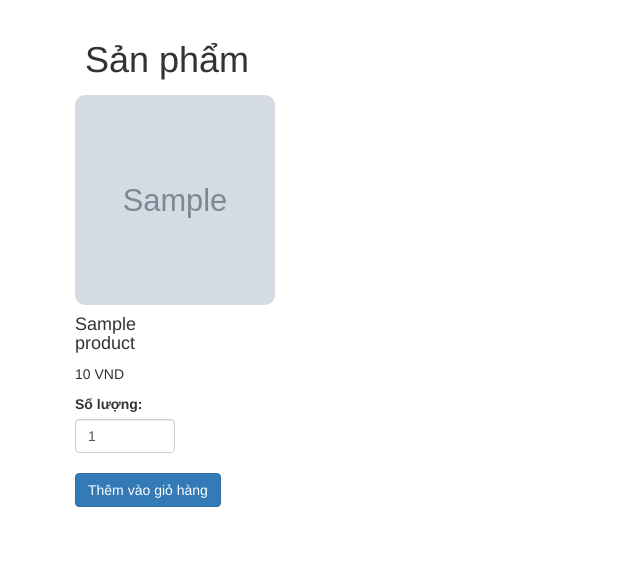
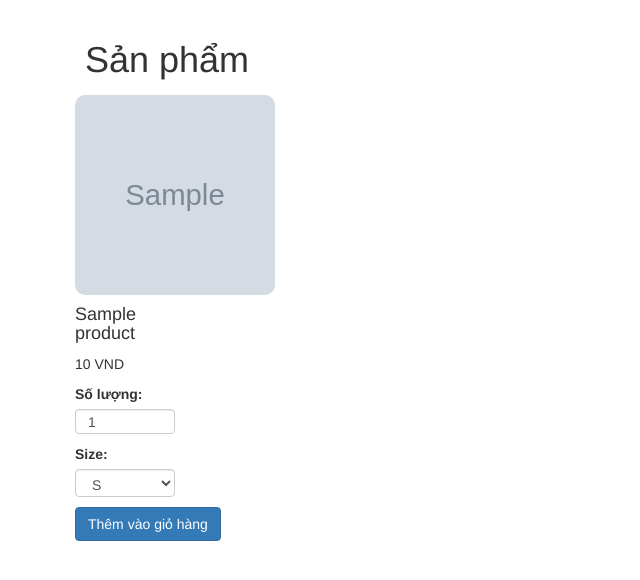
Before and after one commit to nhan-bui/Digital_fashion_shop, a Flask app: page / in a window 1280 px wide. Shown: the part 52-632 px from the top of the page, without its empty margins (0-640 px from the left). Run offline with Flask 3, Linux system fonts and the light colour scheme; tables that the repository leaves empty hold one stand-in row (values such as "Sample post"); grey boxes marked "Sample" are stand-in pictures; some libraries are stand-ins or nearby versions.

Commit message:
insert cl into db

```diff
--- a/main.py
+++ b/main.py
@@ -19,7 +19,10 @@ def home():
         pr_id = request.form.get("product_id")
         user_id = current_user.id
         quantity = int(request.form.get("quantity"))
-        utils.add_to_cart(product_id=pr_id, user_id=user_id, quantity=quantity)
+        size_clothes = request.form.get("size_clothes")
+        size_shoe = request.form.get("size_shoe")
+        size = size_shoe or size_clothes
+        utils.add_to_cart(product_id=pr_id, user_id=user_id, quantity=quantity, size=size)
 
     # if cate_id is not None:
     #     products = utils.get_product(cate_id=cate_id)
@@ -119,8 +122,11 @@ def cart():
         product_id = request.form.get("product_id")
         user_id = current_user.id
         quantity = int(request.form.get("quantity"))
+        size_shoe = request.form.get("size_shoe")
+        size_clothes = request.form.get("size_clothes")
+        size = size_shoe or size_clothes
         try:
-            utils.make_bill(product_id=product_id, user_id=user_id, quantity=quantity)
+            utils.make_bill(product_id=product_id, user_id=user_id, quantity=quantity, size=size)
         except Exception as e:
             return "Đã có lỗi xảy ra"
 
--- a/models.py
+++ b/models.py
@@ -51,6 +51,7 @@ class Cart(db.Model):
     product_id = Column(Integer, ForeignKey('product.id'), nullable=False)
     user_id = Column(Integer, ForeignKey('user.id'), nullable=False)
     quantity = Column(Integer, nullable=False, default=0)
+    size = Column(String(10), default="NO")
     is_bill = Column(Boolean, default=False)
     admin_confirm = Column(Boolean, default=False)
     create_date = Column(DateTime, default=datetime.now())
--- a/templates/index.html
+++ b/templates/index.html
@@ -15,15 +15,45 @@
       <div class="col-md-3 col-xs-12" style="padding:5px">
 
           <div class="card" style="width:100px">
-            <img class="card-img-top" src="{{url_for('static', filename=p.image)}}" alt="{{p.name}}"  style="width: 200px; height: 210px; border-radius: 10px;">
+            <img class="card-img-top" src="{{url_for('static', filename=p.image)}}" alt="{{p.name}}"  style="width: 200px; height: 200px; border-radius: 10px;">
             <div class="card-body">
               <h4 class="card-title">{{p.name}}</h4>
               <p class="card-text">{{ (p.price) }} VND</p>
               <form action="{{url_for('home')}}" method="post">
                 <input type="hidden" id="product_id" name="product_id" value="{{ p.id }}">
                 <label for="quantity">Số lượng:</label>
-                <input type="number" name="quantity" id="quantity" value="1" class="form-control form-control-sm rounded">
-                <br>
+                <input type="number" name="quantity" id="quantity" value="1" class="form-control form-control-sm rounded" style="height:25px">
+                <p></p>
+
+                {% if p.category == 1 or p.category == 3 %}
+                <label for="size_clothes">Size:</label>
+                <select class="form-control" id="size_clothes" name="size_clothes" style="height:28px">
+                  <option value="S">S</option>
+                  <option value="M">M</option>
+                  <option value="L">L</option>
+                  <option value="XL">XL</option>
+                  <option value="2XL">2XL</option>
+                  <!-- Thêm các size khác nếu cần -->
+                </select>
+                {% elif p.category == 2 %}
+                <label for="size_shoe">Size:</label>
+                <select class="form-control" id="size_shoe" name="size_shoe" style="height:28px">
+                  <option value="36">36</option>
+                  <option value="37">37</option>
+                  <option value="38">38</option>
+                  <option value="39">39</option>
+                  <option value="40">40</option>
+                  <option value="41">41</option>
+                  <option value="42">42</option>
+                  <option value="43">43</option>
+                  <option value="44">44</option>
+                  <option value="45">45</option>
+                  <!-- Thêm các size khác nếu cần -->
+                </select>
+                {% endif %}
+                <p></p>
+
+
                 <button type="submit" class="btn btn-primary">Thêm vào giỏ hàng</button>
 
               </form>
--- a/utils.py
+++ b/utils.py
@@ -35,16 +35,17 @@ def get_user_by_id(user_id):
     return User.query.get(user_id)
 
 
-def get_cart(product_id, user_id):
-    return Cart.query.filter(Cart.product_id.__eq__(product_id), Cart.user_id.__eq__(user_id)).first()
+def get_cart(product_id, user_id, size):
+    return Cart.query.filter(Cart.product_id.__eq__(product_id), Cart.user_id.__eq__(user_id),
+                             Cart.size.__eq__(size)).first()
 
 
-def add_to_cart(product_id, user_id, quantity):
-    cart = get_cart(product_id=product_id, user_id=user_id)
+def add_to_cart(product_id, user_id, size, quantity):
+    cart = get_cart(product_id=product_id, user_id=user_id, size=size)
     if cart and cart.is_bill.__eq__(False):
         cart.quantity += quantity
     else:
-        cart = Cart(product_id=product_id, user_id=user_id, quantity=quantity)
+        cart = Cart(product_id=product_id, user_id=user_id, quantity=quantity, size=size)
         db.session.add(cart)
     try:
         db.session.commit()
@@ -53,9 +54,10 @@ def add_to_cart(product_id, user_id, quantity):
         db.session.rollback()
 
 
-def make_bill(product_id, user_id, quantity):
+def make_bill(product_id, user_id, quantity, size):
     cart = Cart.query.filter(Cart.user_id.__eq__(user_id), Cart.product_id.__eq__(product_id),
-                             Cart.is_bill.__eq__(False)).first()
+                             Cart.is_bill.__eq__(False), Cart.size.__eq__(size)).first()
     cart.quantity = quantity
+    cart.size = size
     cart.is_bill = True
     db.session.commit()
```
Also changed, not shown: templates/cart.html (+12 -0 lines).
